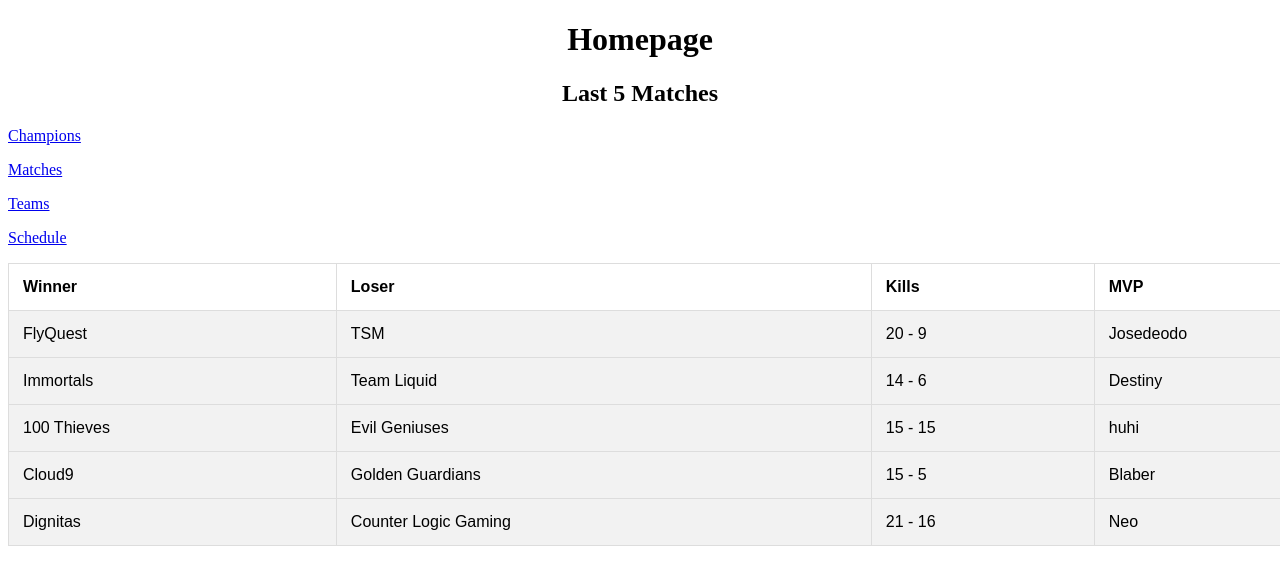
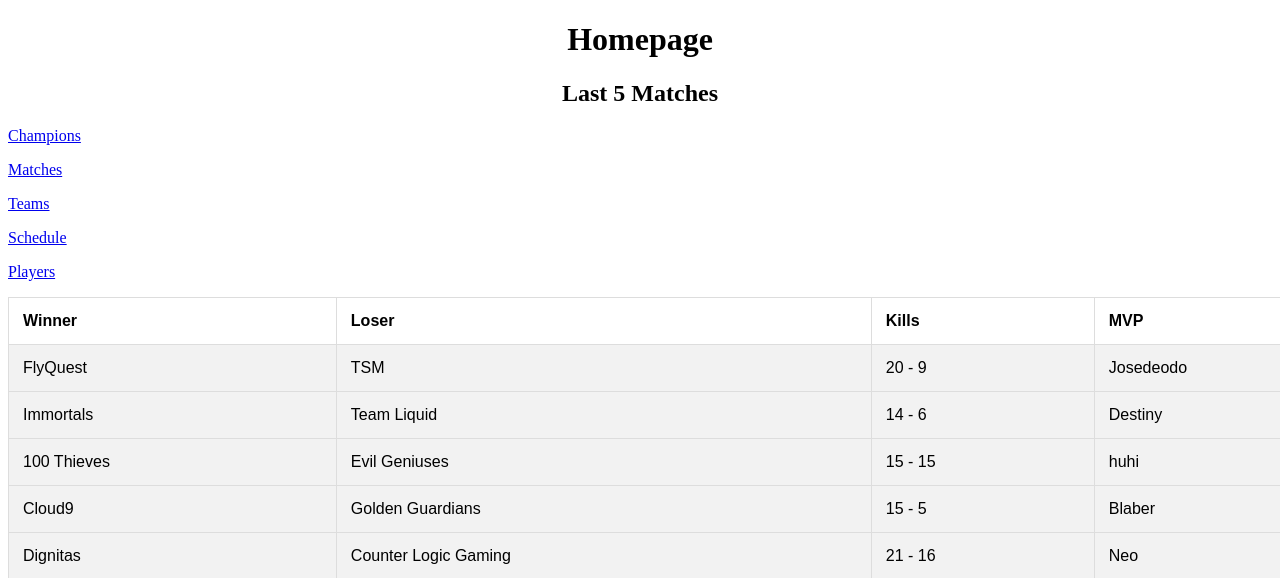
Before and after one commit to BencilSharpie/CS348-LoLEsports, a Django app: page / in a window 1280 px wide; the page is wider, and only the part inside the window is pictured. Shown: the top 578 px of that part. Run offline with Django 3.2, Linux system fonts and the light colour scheme; data comes from the database, SQL or seed files in the repository.

Commit message:
Added things to main page

```diff
--- a/CS348Project/lolesports/templates/index.html
+++ b/CS348Project/lolesports/templates/index.html
@@ -58,7 +58,7 @@ h2 {text-align: center;}
     <a href="/match"> Matches </a> </p></p>
     <a href="/team"> Teams</a> </p></p>
     <a href="/schedule"> Schedule</a> </p></p>
-
+    <a href="/player"> Players</a> </p></p>
 </table>
 </body>
 </html>
```
